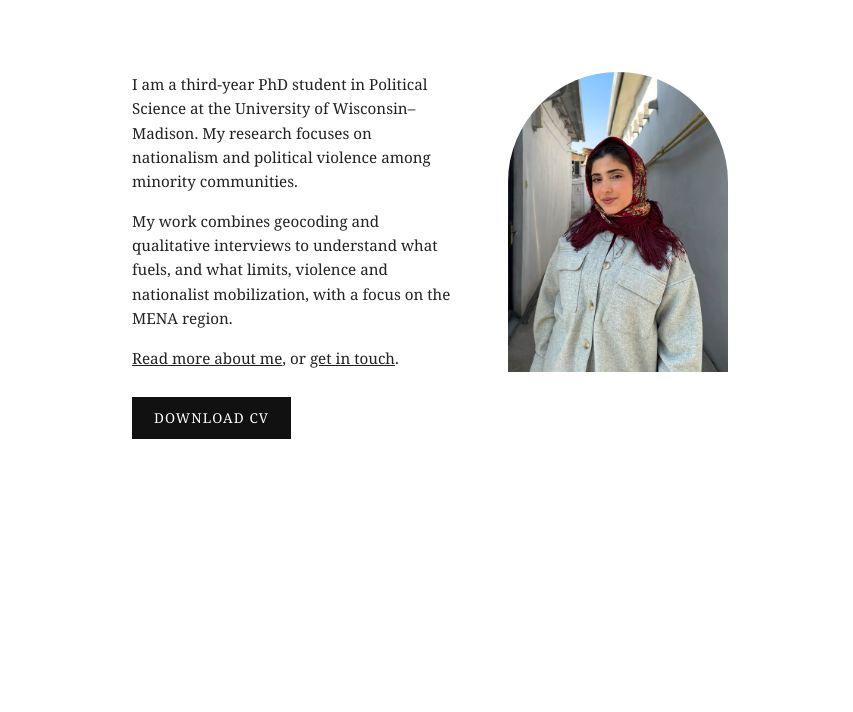
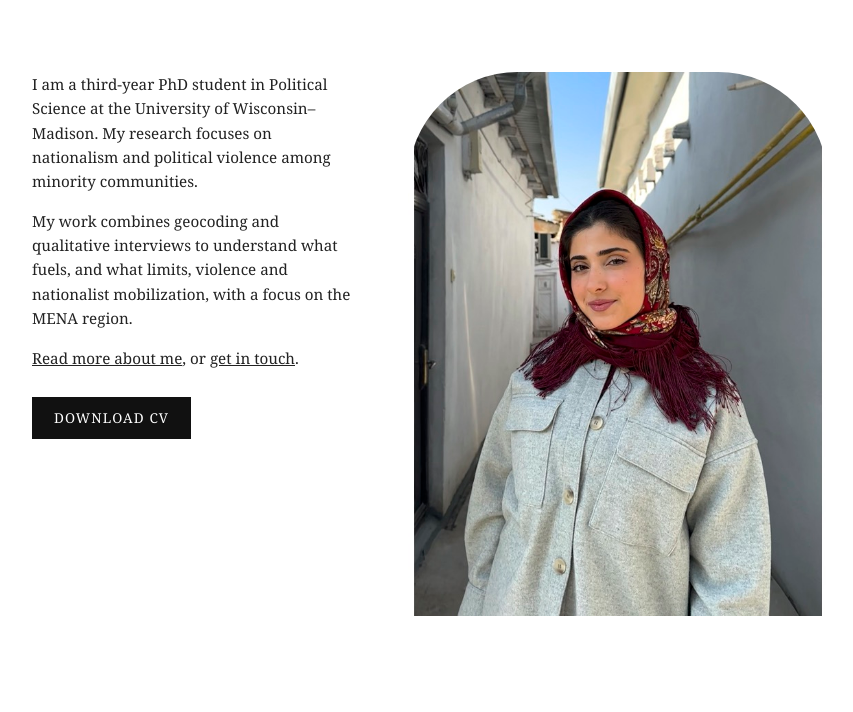
Before and after one commit to NoorHamwy/noorhamwy.github.io, a Jekyll site: the page built from index.html, in a window 1280 px wide. Shown: the part 524-1236 px from the top of the page, without its empty margins (210-1063 px from the left). Built offline with Jekyll 4.4.1, drawn with Linux system fonts in a browser that asks for light colours; before the commit the page ends 1059 px from its top, so only the background shows below that.

Commit message:
Update noor.css

```diff
--- a/assets/css/noor.css
+++ b/assets/css/noor.css
@@ -193,3 +193,8 @@ a { color: inherit; }
 
   .intro-text { max-width: 100%; }
 }
+.arch-photo {
+  width: 100%;
+  max-width: 420px;
+  height: auto;
+}
```
